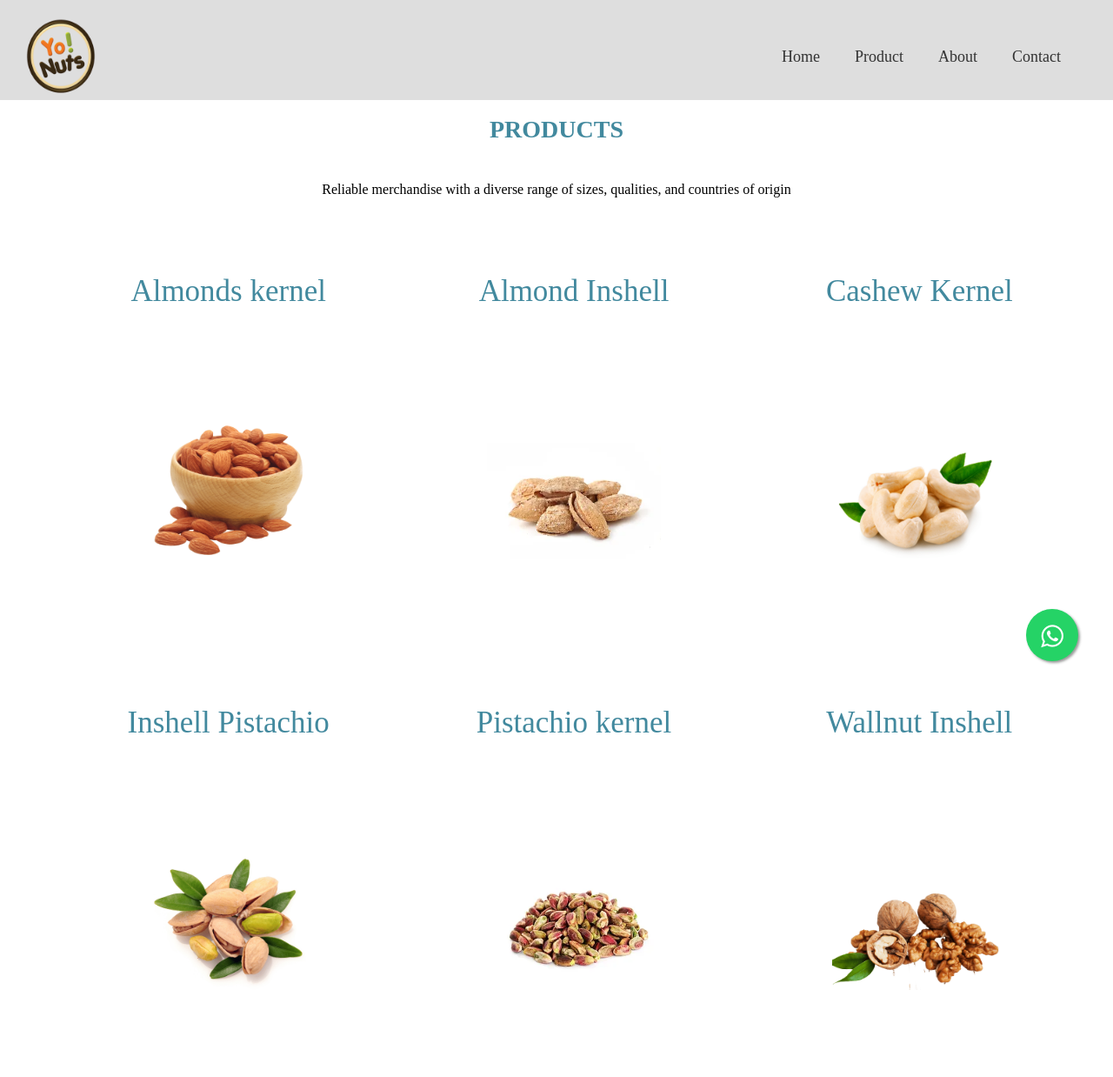
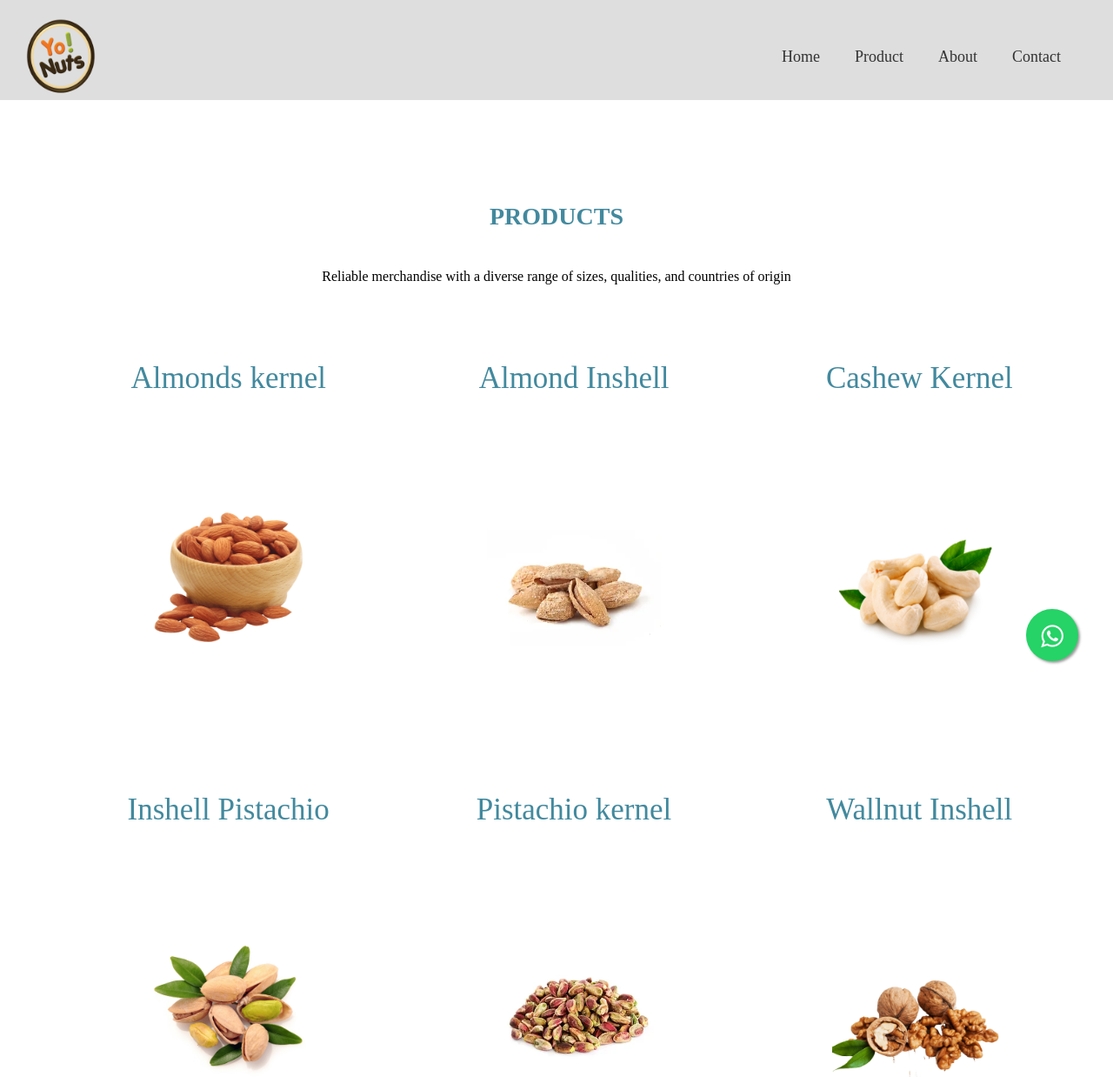
Before and after one commit to VinuZach/dry_fruits_web, a Django app: page / in a window 1280 px wide. Shown: the top 1238 px of the page at 87% size. Run offline with Django 4.2, Linux system fonts and the light colour scheme; some libraries are stand-ins or nearby versions.

Commit message:
marggin top

```diff
--- a/Asturah_app/templates/HomePage2.html
+++ b/Asturah_app/templates/HomePage2.html
@@ -542,7 +542,7 @@ background-repeat: no-repeat;
 <!--        </div>-->
 
                <div >
-                    <div style="padding-top:130px;">
+                    <div style="padding-top:130px;    margin-top: 100px;">
                         <div style="display: flex;
                                     flex-direction: column;
                                     align-items: center;">
```
